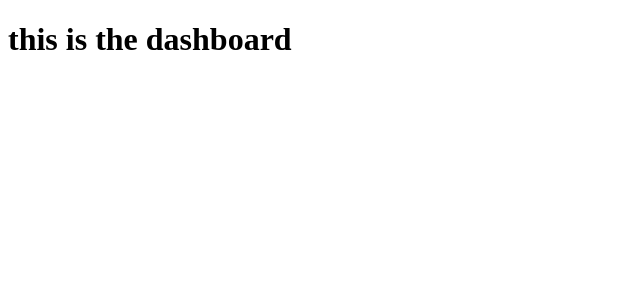
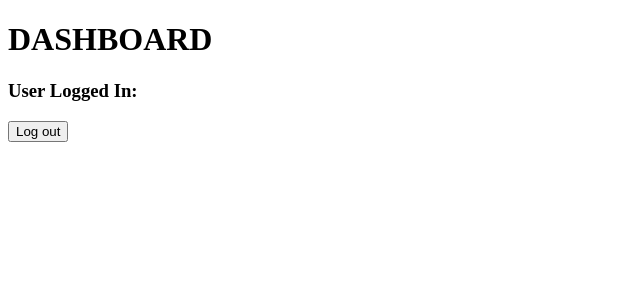
Before and after one commit to Zuberbuhler/CS161_Breadsticks, a React (Create React App) app: page /Dashboard in a window 1280 px wide. Shown: the top 300 px of the page, without its empty margins (0-640 px from the left). Built offline with nearby package versions, Linux system fonts and the light colour scheme; no server answers.

Commit message:
finished login navigation

```diff
--- a/src/components/App.js
+++ b/src/components/App.js
@@ -10,7 +10,6 @@ export default function App() {
           paddingBottom: "1rem"
         }}
       >
-        <Link to="/Dashboard">Dashboard</Link> |{" "}
         <Link to="/Login">Login</Link> |{" "}
         <Link to="/Register">Register</Link>
       </nav>
--- a/src/components/Dashboard.js
+++ b/src/components/Dashboard.js
@@ -1,5 +1,61 @@
+import { useState } from "react";
+import {
+  BrowserRouter,
+  Routes,
+  Route,
+  useNavigate,
+  Link
+} from "react-router-dom";
+import {
+  createUserWithEmailAndPassword,
+  signInWithEmailAndPassword,
+  onAuthStateChanged,
+  signOut,
+} from "firebase/auth";
+import { auth } from "../firebase";
+import Login from "./Login";
+
 export default function Dashboard() {
+    let navigate = useNavigate();
+
+    const [registerEmail, setRegisterEmail] = useState("");
+    const [registerPassword, setRegisterPassword] = useState("");
+    const [loginEmail, setLoginEmail] = useState("");
+    const [loginPassword, setLoginPassword] = useState("");
+
+    const [user, setUser] = useState({})
+
+    onAuthStateChanged(auth, (currentUser) => {
+        setUser(currentUser);
+    })
+
+    const register = async () => {
+        try {
+        // creates a user and logs in automatically
+        console.log("hello");
+        const user = await createUserWithEmailAndPassword(
+            auth,
+            registerEmail,
+            registerPassword
+        );
+        console.log(user);
+        navigate('/Dashboard');
+        }
+        catch (error) {
+        console.log(error.message);
+        }
+    };
+
+    const logout = async () => {
+        await signOut(auth);
+        navigate('/');
+    }
+
     return (
-        <h1>this is the dashboard</h1>
+        <div>
+            <h1>DASHBOARD</h1>
+            <h3>User Logged In:{user?.email}</h3>
+            <button onClick={logout}>Log out</button>
+        </div>
     )
 }
--- a/src/components/Login.js
+++ b/src/components/Login.js
@@ -17,7 +17,6 @@ import Dashboard from "./Dashboard"
 import Register from "./Register"
 
 function Login() {
-
     let navigate = useNavigate();
 
     const [registerEmail, setRegisterEmail] = useState("");
@@ -67,24 +66,11 @@ function Login() {
 
     const logout = async () => {
         await signOut(auth);
+        navigate('/App');
     }
 
     return (
         <div className="Login">
-        <div>
-            <h3>Register</h3>
-            <input placeholder="Email"
-            onChange={(event) => {
-            setRegisterEmail(event.target.value);
-            }}
-            />
-            <input placeholder="Password"
-            onChange={(event) => {
-            setRegisterPassword(event.target.value);
-            }}
-            />
-            <button onClick={register}>Create User</button>
-        </div>
 
         <div>
             <h3>Login</h3>
@@ -100,10 +86,10 @@ function Login() {
             />
             <button onClick={login}>Login</button>
         </div>
-
+        <br />
         <div>
-            <h3>User Logged In:{user?.email}</h3>
-            <button onClick={logout}>Sign Out</button>
+            Don't have an account?
+            <Link to="/Register"> Register now</Link>
         </div>
 
         </div>
--- a/src/components/Register.js
+++ b/src/components/Register.js
@@ -1,5 +1,67 @@
+import { useState } from "react";
+import {
+  BrowserRouter,
+  Routes,
+  Route,
+  useNavigate,
+  Link
+} from "react-router-dom";
+import {
+  createUserWithEmailAndPassword,
+  signInWithEmailAndPassword,
+  onAuthStateChanged,
+  signOut,
+} from "firebase/auth";
+import { auth } from "../firebase";
+import Dashboard from "./Dashboard";
+import Login from "./Login";
+
 export default function Register() {
+    let navigate = useNavigate();
+
+    const [registerEmail, setRegisterEmail] = useState("");
+    const [registerPassword, setRegisterPassword] = useState("");
+
+    const [user, setUser] = useState({})
+
+    onAuthStateChanged(auth, (currentUser) => {
+        setUser(currentUser);
+    })
+
+    const register = async () => {
+        try {
+        // creates a user and logs in automatically
+        console.log("hello");
+        const user = await createUserWithEmailAndPassword(
+            auth,
+            registerEmail,
+            registerPassword
+        );
+        console.log(user);
+        navigate('/Dashboard');
+        }
+        catch (error) {
+        console.log(error.message);
+        }
+    };
+
     return (
-        <h1>this is the register page!</h1>
-    )
+        <div className="Login">
+        <div>
+            <h3>Register</h3>
+            <input placeholder="Email"
+            onChange={(event) => {
+            setRegisterEmail(event.target.value);
+            }}
+            />
+            <input placeholder="Password"
+            onChange={(event) => {
+            setRegisterPassword(event.target.value);
+            }}
+            />
+            <button onClick={register}>Create User</button>
+        </div>
+
+        </div>
+    );
 }
```
